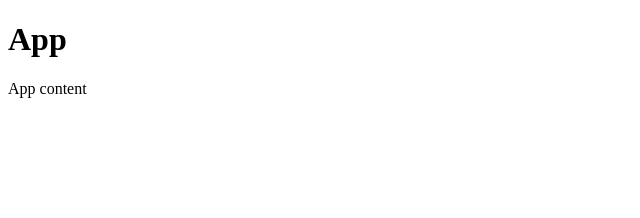
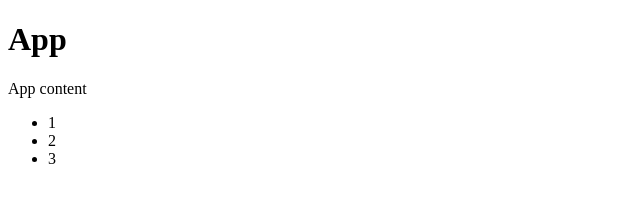
Before and after one commit to haynesgt/web-timers, a Preact app: page / in a window 1280 px wide. Shown: the top 218 px of the page, without its empty margins (0-640 px from the left). Built offline with nearby package versions, Linux system fonts and the light colour scheme.

Commit message:
feat: add lodash

```diff
--- a/package.json
+++ b/package.json
@@ -7,7 +7,11 @@
 		"clean-build": "npm run clean && npm run build"
 	},
 	"dependencies": {
+		"lodash": "^4.17.21",
 		"parcel": "^2.10.3",
 		"preact": "^10.19.3"
+	},
+	"devDependencies": {
+		"@types/lodash": "^4.14.202"
 	}
 }
--- a/src/App.tsx
+++ b/src/App.tsx
@@ -6,6 +6,13 @@ export default function App() {
     <div>
       <h1>App</h1>
       <p>App content</p>
+      <ul>
+        {
+          _.map([1, 2, 3], (n) => (
+            <li>{n}</li>
+          ))
+        }
+      </ul>
     </div>
   );
 }
--- a/src/index.tsx
+++ b/src/index.tsx
@@ -1,8 +1,12 @@
 import * as preact from 'preact';
+
+import _ from 'lodash';
 
 import App from './App';
 
 import './index.css';
 
+window._ = _;
+
 const appElement = document.getElementById('app');
 preact.render(<App />, appElement!);
--- a/tsconfig.json
+++ b/tsconfig.json
@@ -8,5 +8,9 @@
         "forceConsistentCasingInFileNames": true,
         "jsx": "react",
         "jsxFactory": "preact.createElement"
-    }
+    },
+    "include": [
+        "src/**/*",
+        "globals.d.ts"
+    ]
 }
```
Also changed, not shown: globals.d.ts (added, +8 -0 lines), 1 other file (tests, documents, lock files or other folders).
